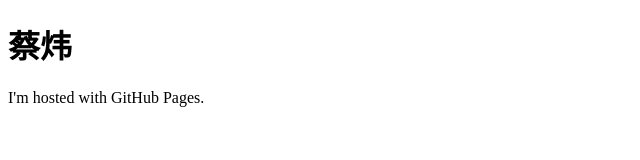
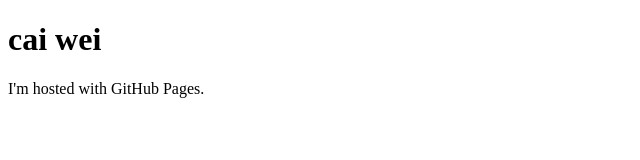
Before and after one commit to lvyoudashuju/caiwei.github.io, a plain HTML site: page index.html in a window 1280 px wide. Shown: the whole page, without its empty margins (0-640 px from the left). Drawn offline with Linux system fonts and the light colour scheme.

Commit message:
Update index.html

```diff
--- a/index.html
+++ b/index.html
@@ -1,7 +1,7 @@
 <!DOCTYPE html>
 <html>
 <body>
-<h1>蔡炜</h1>
+<h1>cai wei</h1>
 <p>I'm hosted with GitHub Pages.</p>
 </body>
 </html>
```
